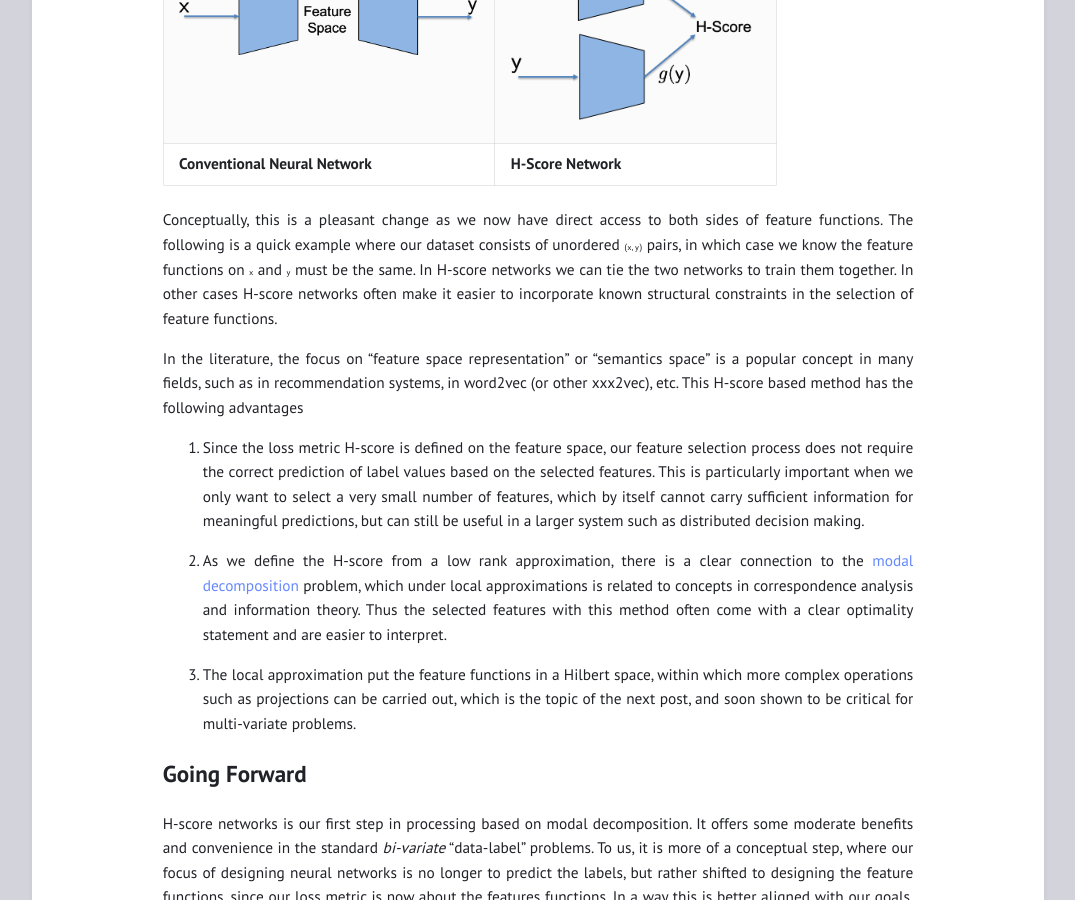
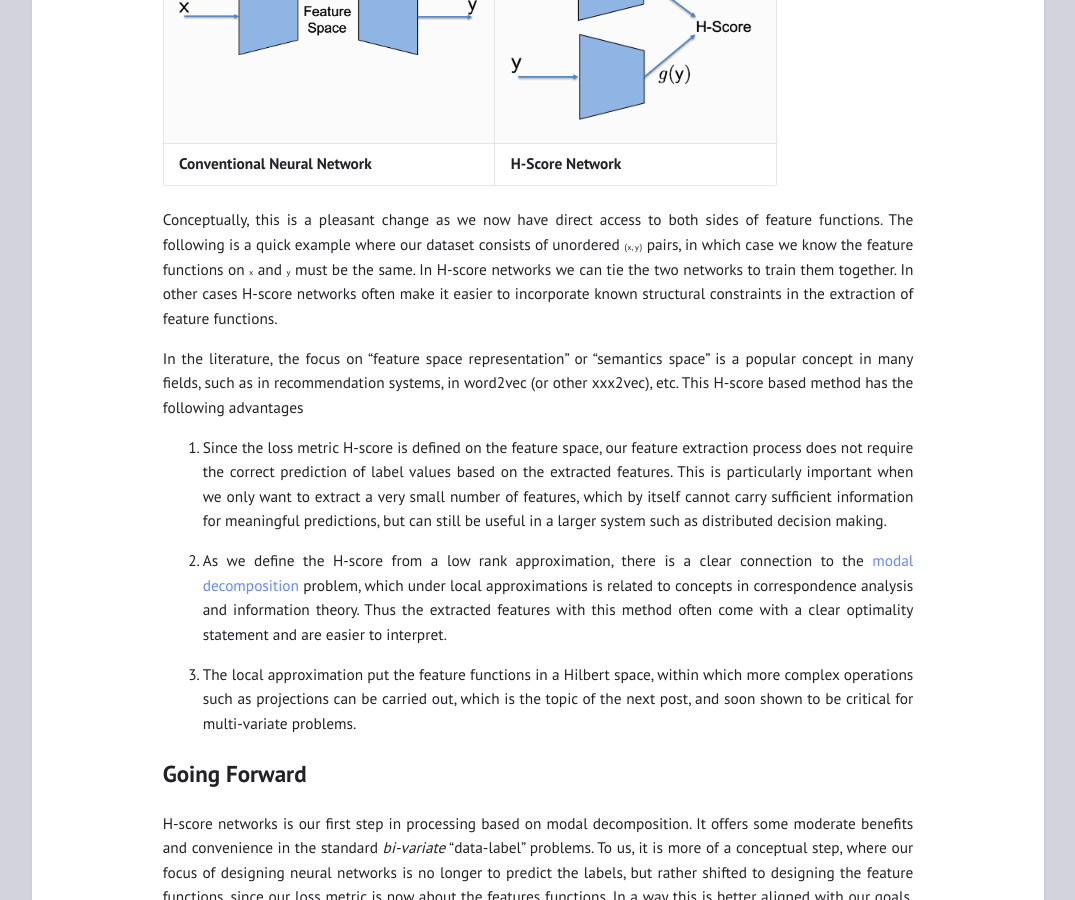
Before and after one commit to gilearning/gilearning.github.io, a Jekyll site: the page built from _posts/2022-08-24-HScore.md, in a window 1280 px wide and 900 px high, scrolled down 2941 px. Shown: the whole window, without its empty margins (102-1177 px from the left). Built offline with Jekyll 4.4.1, drawn with Linux system fonts in a browser that asks for light colours; formulas are drawn with MathJax 3.

Commit message:
Update 2022-08-24-HScore.md
select -> extract

```diff
--- a/_posts/2022-08-24-HScore.md
+++ b/_posts/2022-08-24-HScore.md
@@ -93,13 +93,13 @@ The difference between an H-score network and the conventional neural network is
 |![test image](/assets/autocoder.png){: width="300" }|![test image](/assets/Hscorenetwork.png){: width="250" }|
 |<b> Conventional Neural Network </b>|<b> H-Score Network </b>|
 
-Conceptually, this is a pleasant change as we now have direct access to both sides of feature functions. The following is a quick example where our dataset consists of unordered $\mathsf{(x,y)}$ pairs, in which case we know the feature functions on $\mathsf x$ and $\mathsf y$ must be the same. In H-score networks we can tie the two networks to train them together. In other cases H-score networks often make it easier to incorporate known structural constraints in the selection of feature functions.
+Conceptually, this is a pleasant change as we now have direct access to both sides of feature functions. The following is a quick example where our dataset consists of unordered $\mathsf{(x,y)}$ pairs, in which case we know the feature functions on $\mathsf x$ and $\mathsf y$ must be the same. In H-score networks we can tie the two networks to train them together. In other cases H-score networks often make it easier to incorporate known structural constraints in the extraction of feature functions.
 
 In the literature, the focus on "feature space representation" or "semantics space" is a popular concept in many fields, such as in recommendation systems, in word2vec (or other xxx2vec), etc. This H-score based method has the following advantages
 
-0. Since the loss metric H-score is defined on the feature space, our feature selection process does not require the correct prediction of label values based on the selected features. This is particularly important when we only want to select a very small number of features, which by itself cannot carry sufficient information for meaningful predictions, but can still be useful in a larger system such as distributed decision making.
+0. Since the loss metric H-score is defined on the feature space, our feature extraction process does not require the correct prediction of label values based on the extracted features. This is particularly important when we only want to extract a very small number of features, which by itself cannot carry sufficient information for meaningful predictions, but can still be useful in a larger system such as distributed decision making.
 
-1. As we define the H-score from a low rank approximation, there is a clear connection to the [modal decomposition](https://gilearning.github.io/ModalDecomposition/) problem, which under local approximations is related to concepts in correspondence analysis and information theory. Thus the selected features with this method often come with a clear optimality statement and are easier to interpret.
+1. As we define the H-score from a low rank approximation, there is a clear connection to the [modal decomposition](https://gilearning.github.io/ModalDecomposition/) problem, which under local approximations is related to concepts in correspondence analysis and information theory. Thus the extracted features with this method often come with a clear optimality statement and are easier to interpret.
 
 2. The local approximation put the feature functions in a Hilbert space, within which more complex operations such as projections can be carried out, which is the topic of the next post, and soon shown to be critical for multi-variate problems.
 
```
